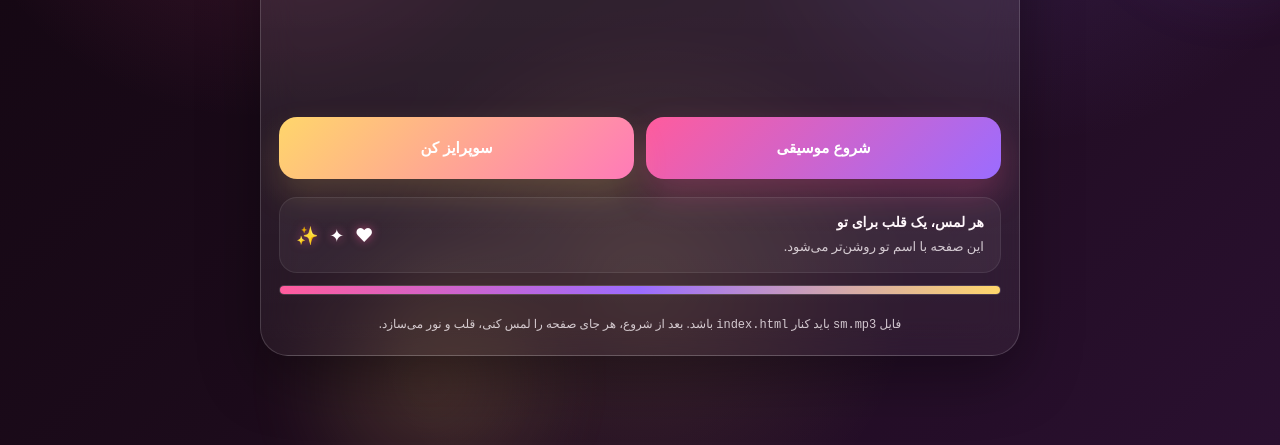
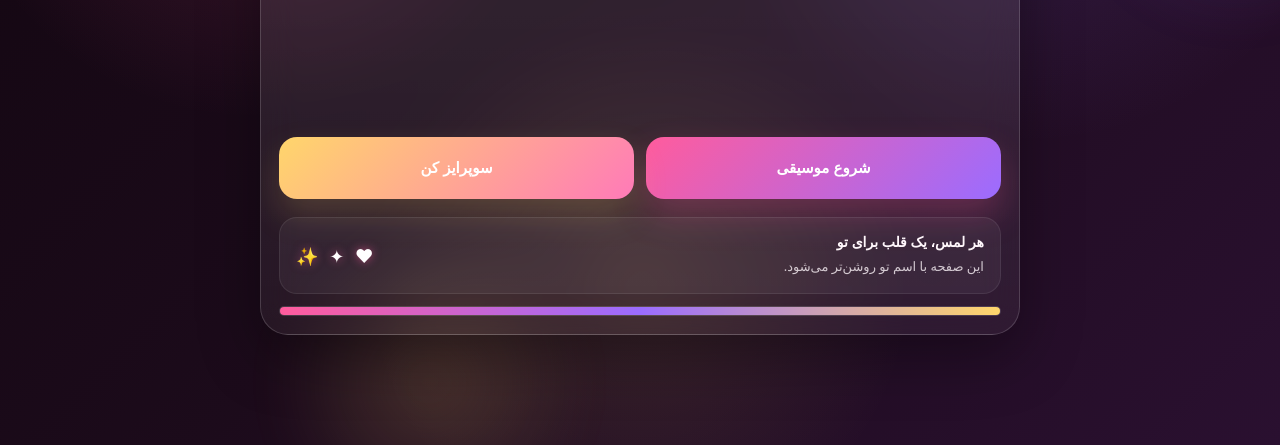
Before and after one commit to rezaas7/aval, a plain HTML site: page index.html in a window 1280 px wide. Shown: the part 355-800 px from the top of the page. Drawn offline with Linux system fonts and the light colour scheme.

Commit message:
Update index.html

```diff
--- a/index.html
+++ b/index.html
@@ -349,10 +349,7 @@
         <div class="progress"><i></i></div>
       </div>
 
-      <div class="hint">
-        فایل <code>sm.mp3</code> باید کنار <code>index.html</code> باشد.
-        بعد از شروع، هر جای صفحه را لمس کنی، قلب و نور می‌سازد.
-      </div>
+
     </section>
   </main>
 
```
